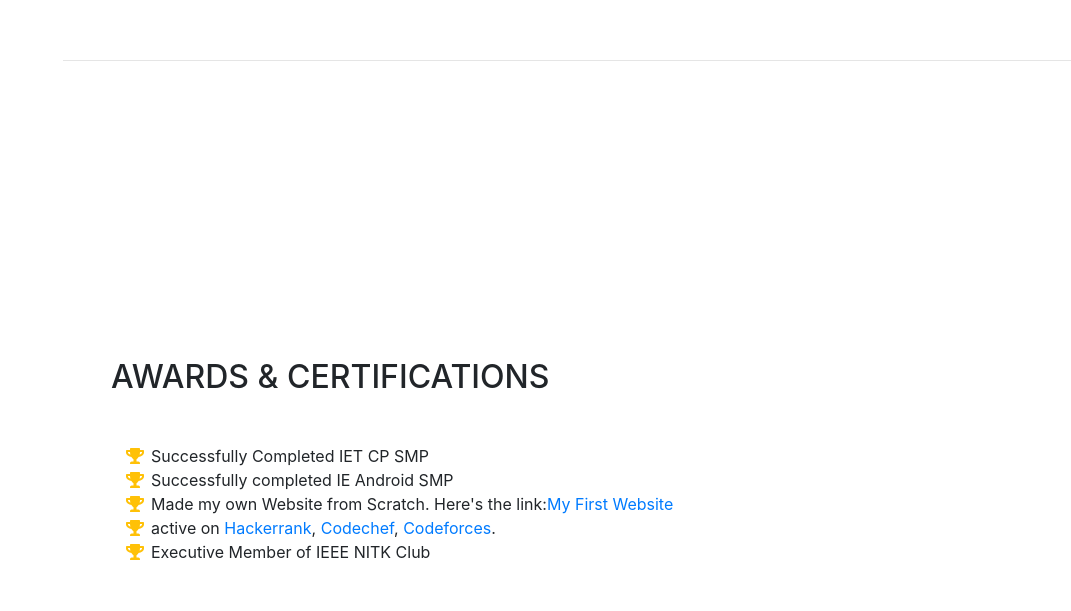
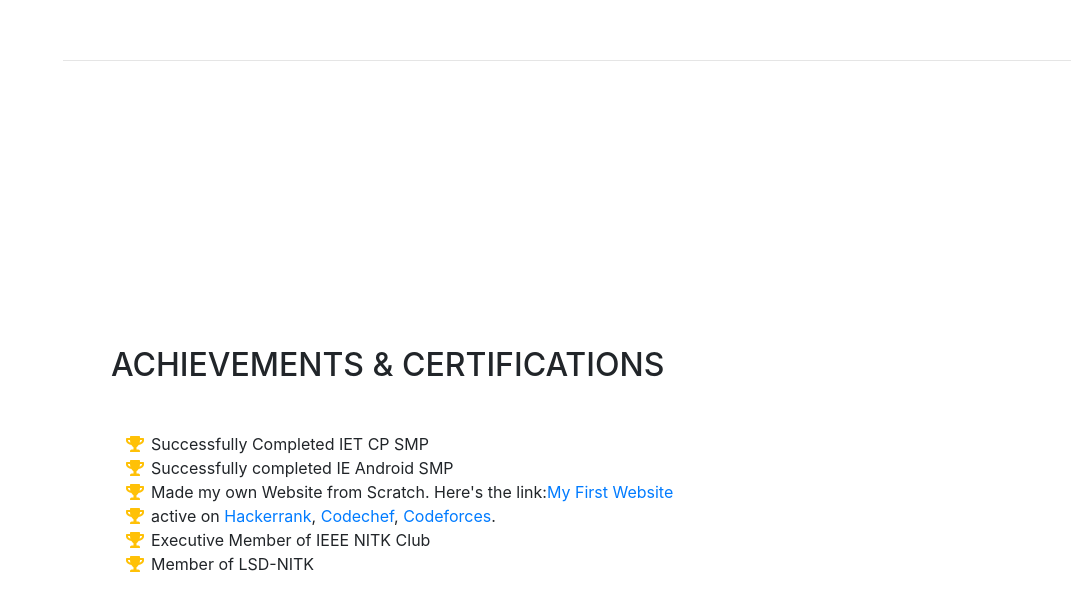
Before and after one commit to Saharsh007/Saharsh007.github.io, a website with bundled scripts: page index.html in a window 1280 px wide. Shown: the part 4740-5351 px from the top of the page, without its empty margins (209-1280 px from the left). Built offline with nearby package versions, Linux system fonts and the light colour scheme; a web font is replaced by a local one.

Commit message:
made text changes in achievements

```diff
--- a/index.html
+++ b/index.html
@@ -267,7 +267,7 @@ only as software not hardware.</p>
 
       <section class="resume-section p-3 p-lg-5 d-flex flex-column" id="awards">
         <div class="my-auto">
-          <h2 class="mb-5">Awards &amp; Certifications</h2>
+          <h2 class="mb-5">Achievements &amp; Certifications</h2>
           <ul class="fa-ul mb-0">
             <li>
               <i class="fa-li fa fa-trophy text-warning"></i>
@@ -288,6 +288,10 @@ only as software not hardware.</p>
                <li>
               <i class="fa-li fa fa-trophy text-warning"></i>
               Executive Member of IEEE NITK Club
+               </li>
+                <li>
+              <i class="fa-li fa fa-trophy text-warning"></i>
+              Member of LSD-NITK
                </li>
 
 
```
